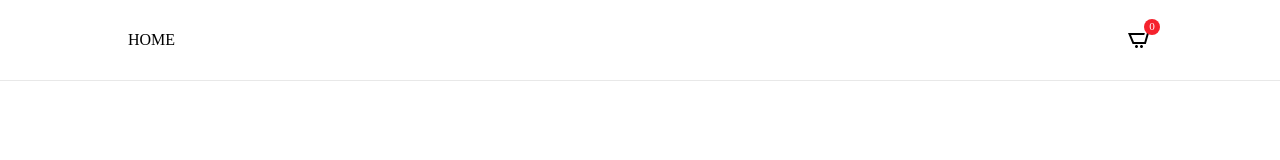
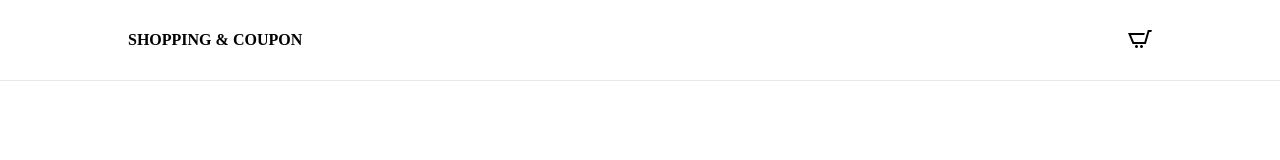
Before and after one commit to daeun-react/shopping-coupon, a React (Create React App) app: page /products in a window 1280 px wide. Shown: the top 160 px of the page. Built offline with nearby package versions, Linux system fonts and the light colour scheme; a web font is replaced by a local one.

Commit message:
feat : 장바구니에 상품이 있을 경우에만 cart 페이지로 이동되도록 기능 구현 - TItle 컴포넌트 생성 및 Cart 페이지 레이아웃 수정 - CartTable 마이너 수정

```diff
--- a/src/components/Cart/CartCounter.js
+++ b/src/components/Cart/CartCounter.js
@@ -1,12 +1,10 @@
 import React from "react";
 import styled from "styled-components";
-import { useCartState } from "contexts/cart/CartContext";
 
-const CartCounter = () => {
-  const { cart } = useCartState();
+const CartCounter = ({ count }) => {
   return (
     <CircleWrapper>
-      <span>{cart.length}</span>
+      <span>{count}</span>
     </CircleWrapper>
   );
 };
--- a/src/components/Cart/CartTable.js
+++ b/src/components/Cart/CartTable.js
@@ -32,7 +32,7 @@ function CartTable() {
   const handleMinus = (id) => {
     const current = cart.find((item) => item.id === id);
     if (current && Number(current.count) === 1) {
-      alert("1 이상 선택되어야 합니다.");
+      alert("1개 이상 선택되어야 합니다.");
       return;
     }
     dispatch({
@@ -115,7 +115,7 @@ function CartTable() {
 export default CartTable;
 
 const Table = styled.table`
-  width: 80%;
+  width: 100%;
 `;
 
 const Thead = styled.thead`
--- /dev/null
+++ b/src/components/Common/Title.js
@@ -0,0 +1,13 @@
+import React from "react";
+import styled from "styled-components";
+
+function Title({ text }) {
+  return <H2>{text}</H2>;
+}
+
+const H2 = styled.h2`
+  font-size: 1.2rem;
+  font-weight: 600;
+`;
+
+export default Title;
--- a/src/components/Layout/Header.js
+++ b/src/components/Layout/Header.js
@@ -1,21 +1,31 @@
 import React from "react";
-import { Link } from "react-router-dom";
+import { Link, useHistory } from "react-router-dom";
 import styled from "styled-components";
+import CartCounter from "components/Cart/CartCounter";
+import { useCartState } from "contexts/cart/CartContext";
 import { ROUTES } from "utils/constants";
 import { ReactComponent as CartIcon } from "assets/svg/cart.svg";
-import CartCounter from "components/Cart/CartCounter";
 
 function Header() {
   const { HOME, CART } = ROUTES;
+  const { cart } = useCartState();
+  const history = useHistory();
+
+  const CartClick = (e) => {
+    e.preventDefault();
+    cart.length > 0 ? history.push(CART) : alert("장바구니에 등록해주세요");
+  };
 
   return (
     <HeaderMain>
       <HeaderWrapper>
-        <Link to={HOME}>HOME</Link>
-        <Link to={CART}>
+        <Link to={HOME}>
+          <h1>SHOPPING & COUPON</h1>
+        </Link>
+        <Link to={CART} onClick={CartClick}>
           <CartWrapper>
             <CartIcon />
-            <CartCounter />
+            {cart.length > 0 && <CartCounter count={cart.length} />}
           </CartWrapper>
         </Link>
       </HeaderWrapper>
@@ -41,6 +51,10 @@ const HeaderWrapper = styled.div`
   width: 80%;
   height: 5rem;
   margin: 0 auto;
+
+  h1 {
+    font-weight: 600;
+  }
 `;
 
 const CartWrapper = styled.div`
--- a/src/pages/Cart.js
+++ b/src/pages/Cart.js
@@ -1,13 +1,27 @@
-import React from "react";
+import React, { useEffect } from "react";
+import { useHistory } from "react-router-dom";
 import styled from "styled-components";
 import CartTable from "components/Cart/CartTable";
 import CouponSelect from "components/Cart/CouponSelect";
 import TotalPrice from "components/Cart/TotalPrice";
+import Title from "components/Common/Title";
+import { useCartState } from "contexts/cart/CartContext";
+import { ROUTES } from "utils/constants";
 
 function Cart() {
+  const { HOME } = ROUTES;
+  const { cart } = useCartState();
+  const history = useHistory();
+
+  useEffect(() => {
+    cart.length <= 0 && history.push(HOME);
+  }, [HOME, cart, history]);
+
   return (
     <Wrapper>
+      <Title text="장바구니 리스트" />
       <CartTable />
+      <Title text="쿠폰 적용 및 결제" />
       <CouponSelect />
       <TotalPrice />
     </Wrapper>
@@ -19,7 +33,7 @@ export default Cart;
 const Wrapper = styled.div`
   display: flex;
   flex-direction: column;
-  justify-content: space-around;
-  align-items: center;
+  justify-content: space-evenly;
   flex-grow: 1;
+  margin: 2rem auto;
 `;
```
